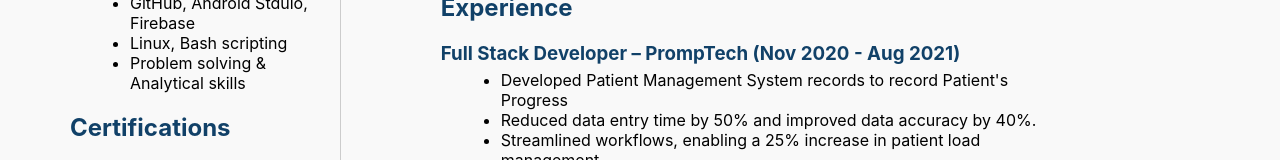
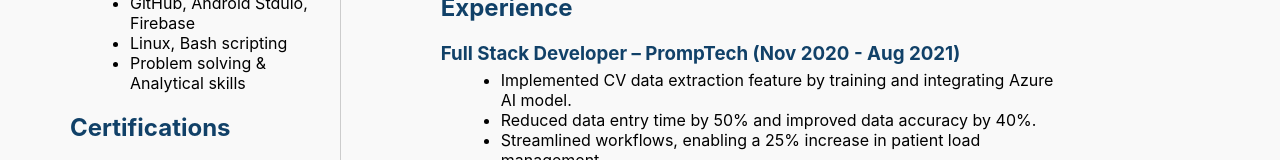
Before and after one commit to Vijay6868/tech-portfolio, a React (Create React App) app in the folder my-portfolio/: page /resume in a window 1280 px wide. Shown: the part 307-467 px from the top of the page. Built offline with nearby package versions, Linux system fonts and the light colour scheme.

Commit message:
minor change

```diff
--- a/my-portfolio/src/components/Resume.js
+++ b/my-portfolio/src/components/Resume.js
@@ -60,7 +60,7 @@ const Resume = () => {
             <h3>Full Stack Developer  – PrompTech (Nov 2020 - Aug 2021)</h3>
             <p></p>
             <ul>
-              <li>Developed Patient Management System records to record Patient's Progress</li>
+              <li>Implemented CV data extraction feature by training and integrating Azure AI model.</li>
               <li>Reduced data entry time by 50% and improved data accuracy by 40%.</li>
               <li>Streamlined workflows, enabling a 25% increase in patient load management.</li>
             </ul>
```
